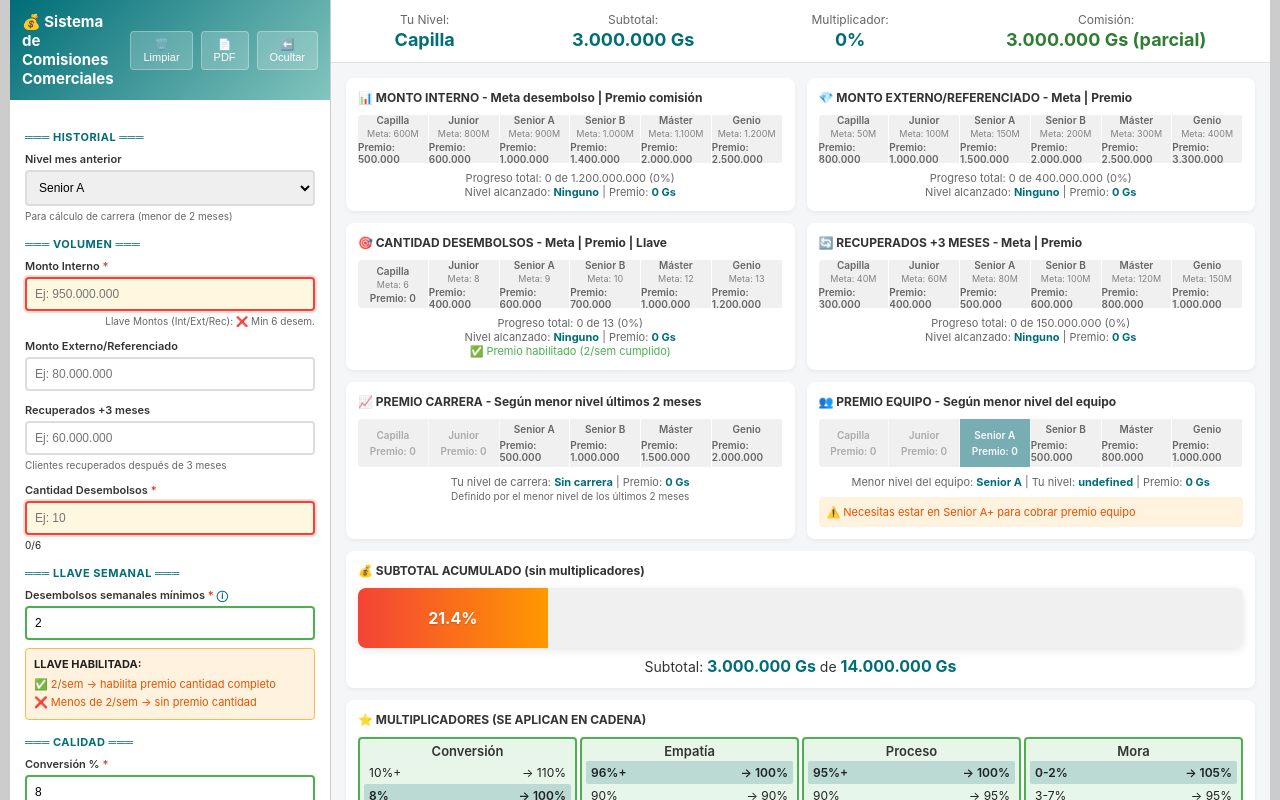
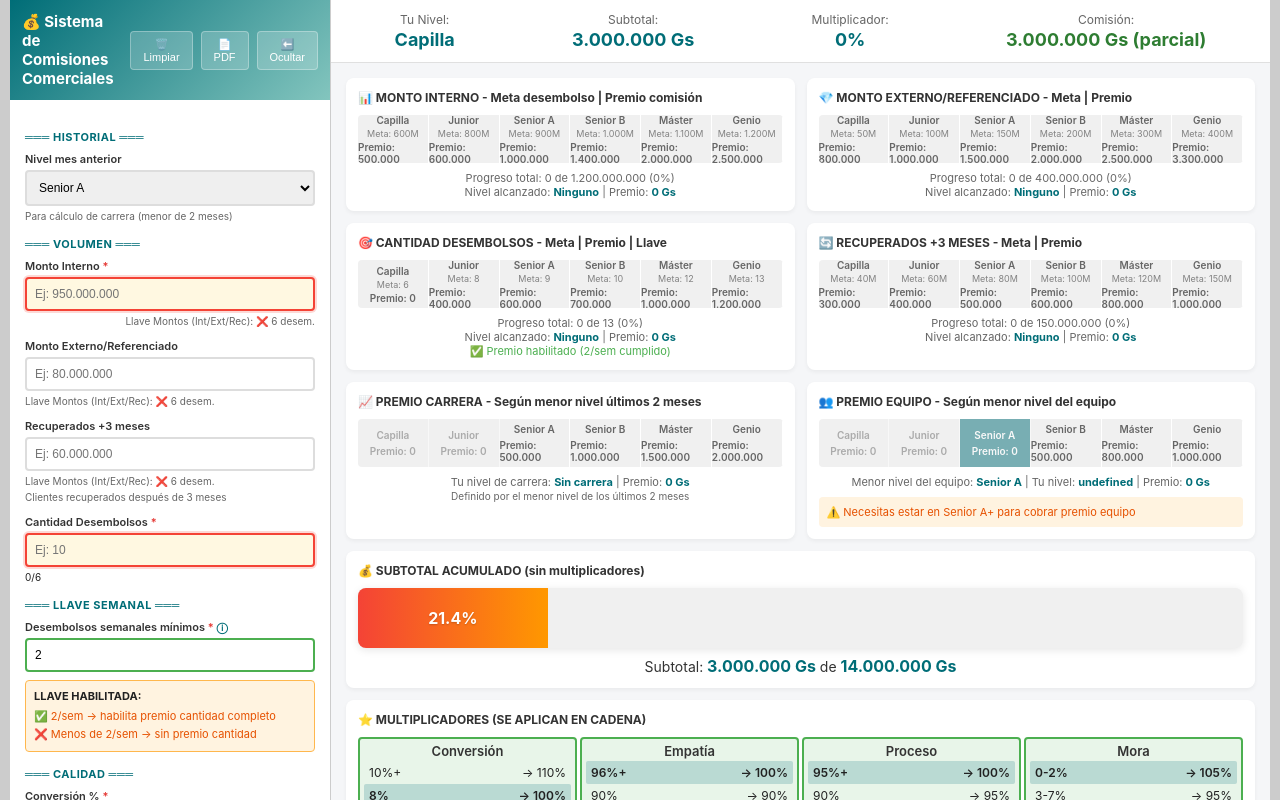
Before and after one commit to guilleotabo/Comisiones-comercial, a plain HTML site: page index.html in a window 1280 px wide. Drawn offline with Linux system fonts and the light colour scheme.

Commit message:
Add llave indicators for external and recovered

```diff
--- a/app.js
+++ b/app.js
@@ -740,11 +740,23 @@
             const multiplicadorTotal = updateMultiplicadorTables();
 
             const cumpleLlaveMonto = values.cantidad >= 6;
-            document.getElementById('internoLlave').textContent =
+            document.getElementById('montoLlave').textContent =
                 cumpleLlaveMonto
                     ? 'Llave Montos (Int/Ext/Rec): \u2713 6 desem.'
-                    : 'Llave Montos (Int/Ext/Rec): \u274C Min 6 desem.';
-            document.getElementById('internoLlave').className =
+                    : 'Llave Montos (Int/Ext/Rec): \u274C 6 desem.';
+            document.getElementById('montoLlave').className =
+                cumpleLlaveMonto ? 'llave text-success' : 'llave text-danger';
+            document.getElementById('externoLlave').textContent =
+                cumpleLlaveMonto
+                    ? 'Llave Montos (Int/Ext/Rec): \u2713 6 desem.'
+                    : 'Llave Montos (Int/Ext/Rec): \u274C 6 desem.';
+            document.getElementById('externoLlave').className =
+                cumpleLlaveMonto ? 'llave text-success' : 'llave text-danger';
+            document.getElementById('recuperadoLlave').textContent =
+                cumpleLlaveMonto
+                    ? 'Llave Montos (Int/Ext/Rec): \u2713 6 desem.'
+                    : 'Llave Montos (Int/Ext/Rec): \u274C 6 desem.';
+            document.getElementById('recuperadoLlave').className =
                 cumpleLlaveMonto ? 'llave text-success' : 'llave text-danger';
 
             document.getElementById('internoStatus').textContent = nivelInterno >= 0 ? `\u2713 Nivel: ${niveles[nivelInterno]}` : '';
--- a/index.html
+++ b/index.html
@@ -50,7 +50,7 @@
                            onblur="applyFormat(this)">
                     <div class="status-text">
                         <span id="internoStatus"></span>
-                        <span id="internoLlave" class="llave"></span>
+                        <span id="montoLlave" class="llave"></span>
                     </div>
                 </div>
 
@@ -61,6 +61,9 @@
                            onkeyup="formatAndCalculate(this)"
                            onfocus="removeFormat(this)"
                            onblur="applyFormat(this)">
+                    <div class="status-text">
+                        <span id="externoLlave" class="llave"></span>
+                    </div>
                 </div>
 
                 <div class="input-group">
@@ -70,6 +73,9 @@
                            onkeyup="formatAndCalculate(this)"
                            onfocus="removeFormat(this)"
                            onblur="applyFormat(this)">
+                    <div class="status-text">
+                        <span id="recuperadoLlave" class="llave"></span>
+                    </div>
                     <div class="help-text">Clientes recuperados después de 3 meses</div>
                 </div>
 
```
